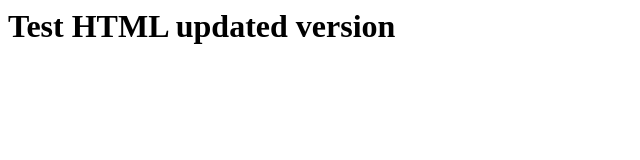
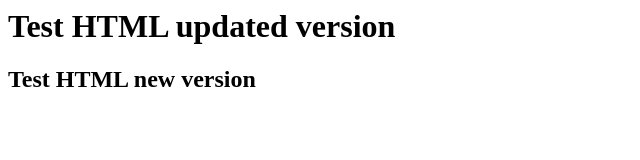
Before and after one commit to srinivenu81/firstgitrepo, a plain HTML site: page index.html in a window 1280 px wide. Shown: the whole page, without its empty margins (0-640 px from the left). Drawn offline with Linux system fonts and the light colour scheme.

Commit message:
added 2nd line

```diff
--- a/index.html
+++ b/index.html
@@ -1,5 +1,6 @@
 <html>
 <body>
 <h1>Test HTML updated version</h1>
+<h2>Test HTML new version</h2>
 </body>
 </html>
```
